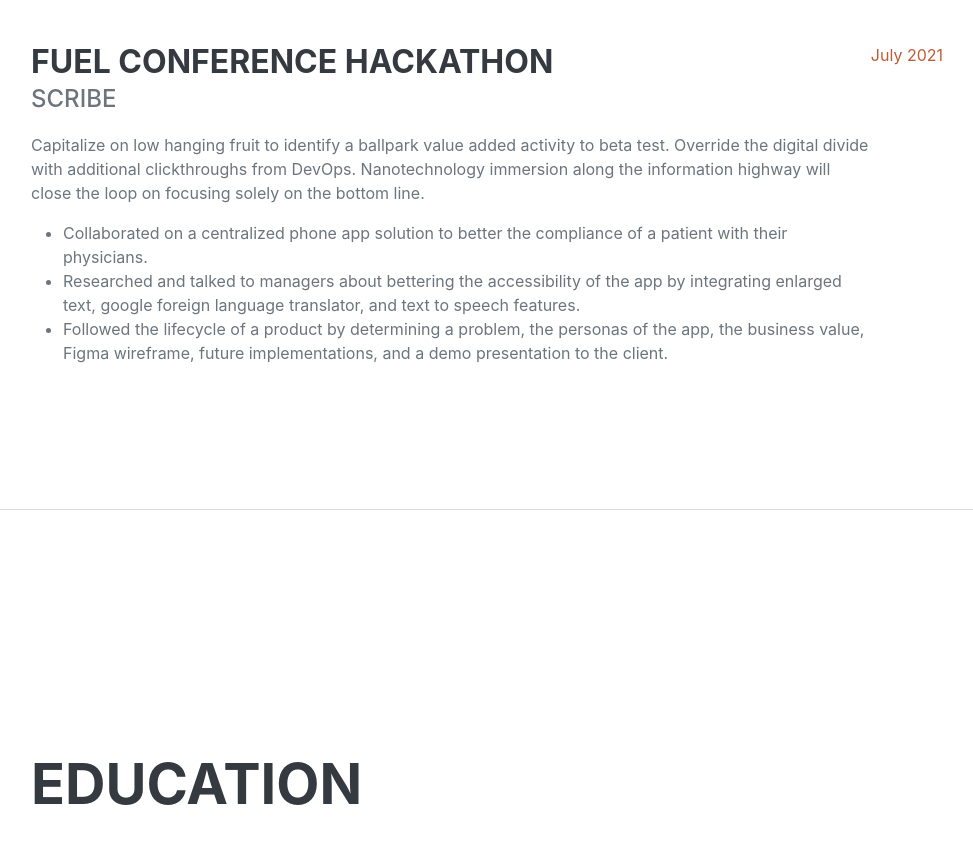
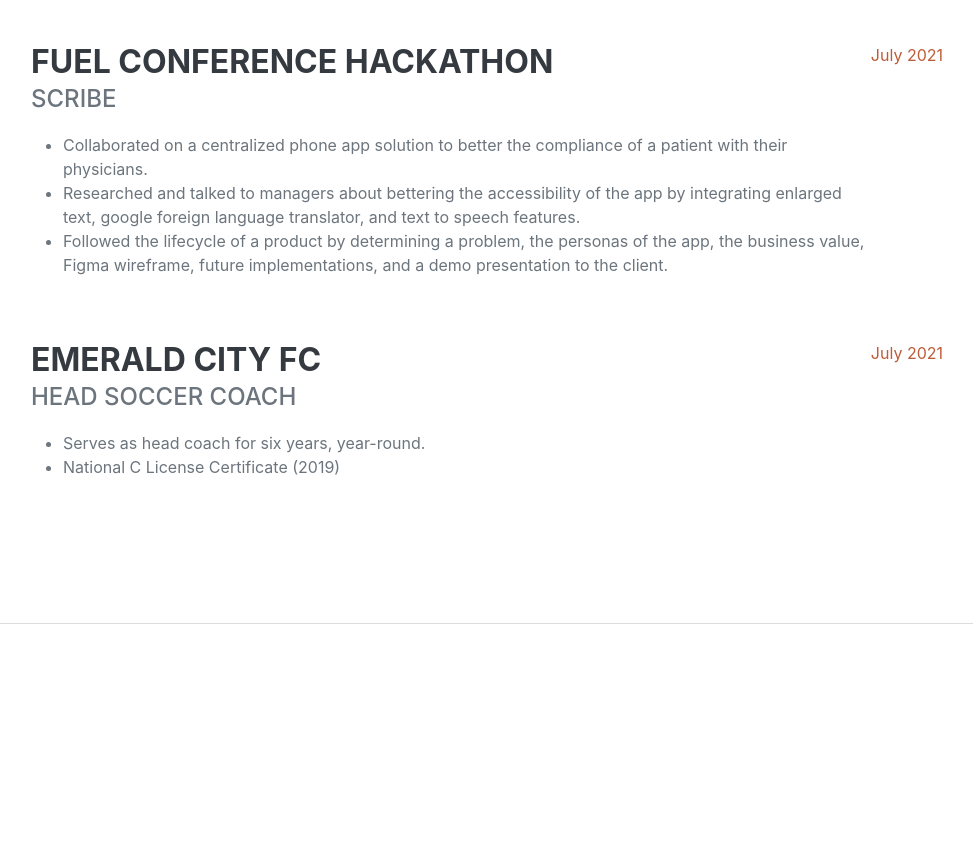
Before and after one commit to HunterPsycho100/HunterPsycho100.github.io, a plain HTML site: page index.html in a window 1280 px wide. Shown: the part 1300-2143 px from the top of the page, without its empty margins (289-1262 px from the left). Drawn offline with nearby package versions, Linux system fonts and the light colour scheme; a web font is replaced by a local one.

Commit message:
updated coaching experience

```diff
--- a/index.html
+++ b/index.html
@@ -78,11 +78,21 @@
                         <div class="flex-grow-1">
                             <h3 class="mb-0">Fuel Conference Hackathon</h3>
                             <div class="subheading mb-3">Scribe</div>
-                            <p>Capitalize on low hanging fruit to identify a ballpark value added activity to beta test. Override the digital divide with additional clickthroughs from DevOps. Nanotechnology immersion along the information highway will close the loop on focusing solely on the bottom line.</p>
                             <ul>
                                 <li>Collaborated on a centralized phone app solution to better the compliance of a patient with their physicians.</li>
                                 <li>Researched and talked to managers about bettering the accessibility of the app by integrating enlarged text, google foreign language translator, and text to speech features.</li>
                                 <li>Followed the lifecycle of a product by determining a problem, the personas of the app, the business value, Figma wireframe, future implementations, and a demo presentation to the client.</li>
+                            </ul>
+                        </div>
+                        <div class="flex-shrink-0"><span class="text-primary">July 2021</span></div>
+                    </div>
+                    <div class="d-flex flex-column flex-md-row justify-content-between mb-5">
+                        <div class="flex-grow-1">
+                            <h3 class="mb-0">Emerald City FC</h3>
+                            <div class="subheading mb-3">Head Soccer Coach</div>
+                            <ul>
+                                <li>Serves as head coach for six years, year-round.</li>
+                                <li>National C License Certificate (2019)</li>
                             </ul>
                         </div>
                         <div class="flex-shrink-0"><span class="text-primary">July 2021</span></div>
```
